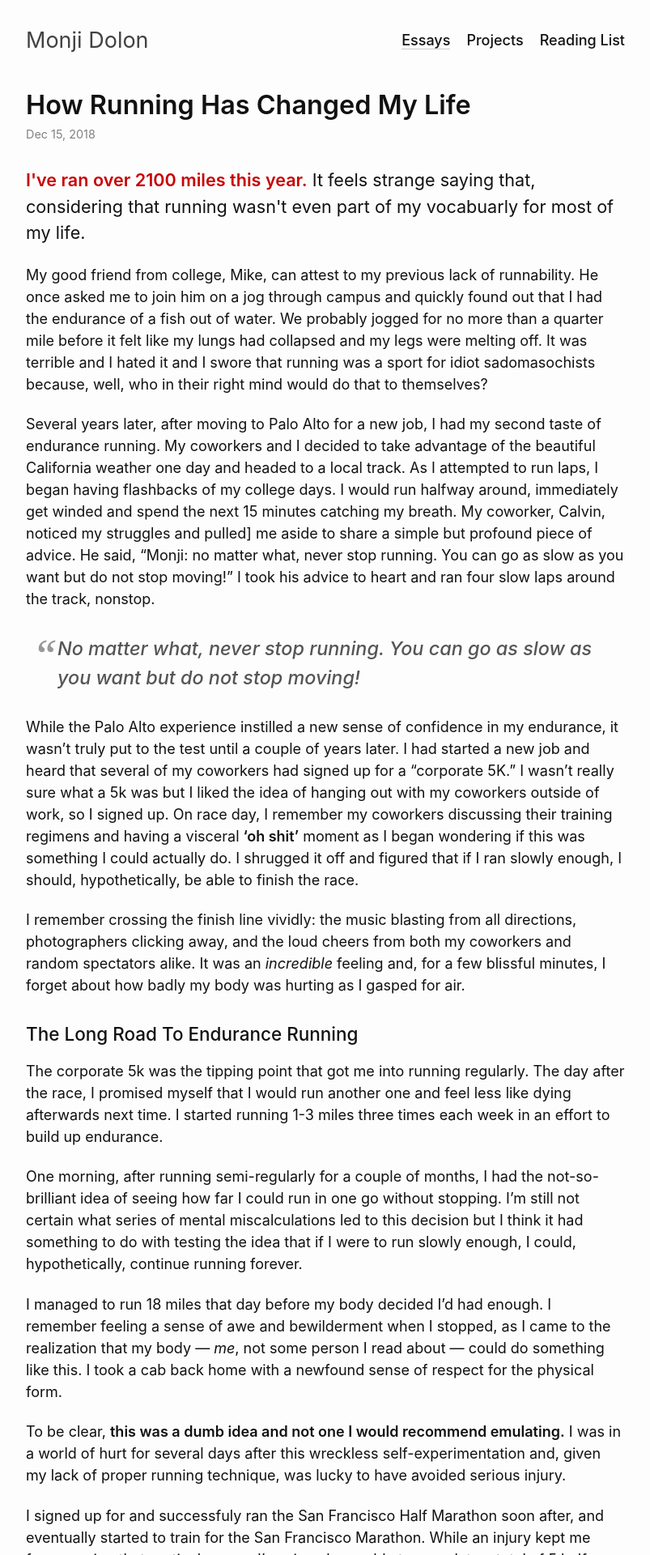
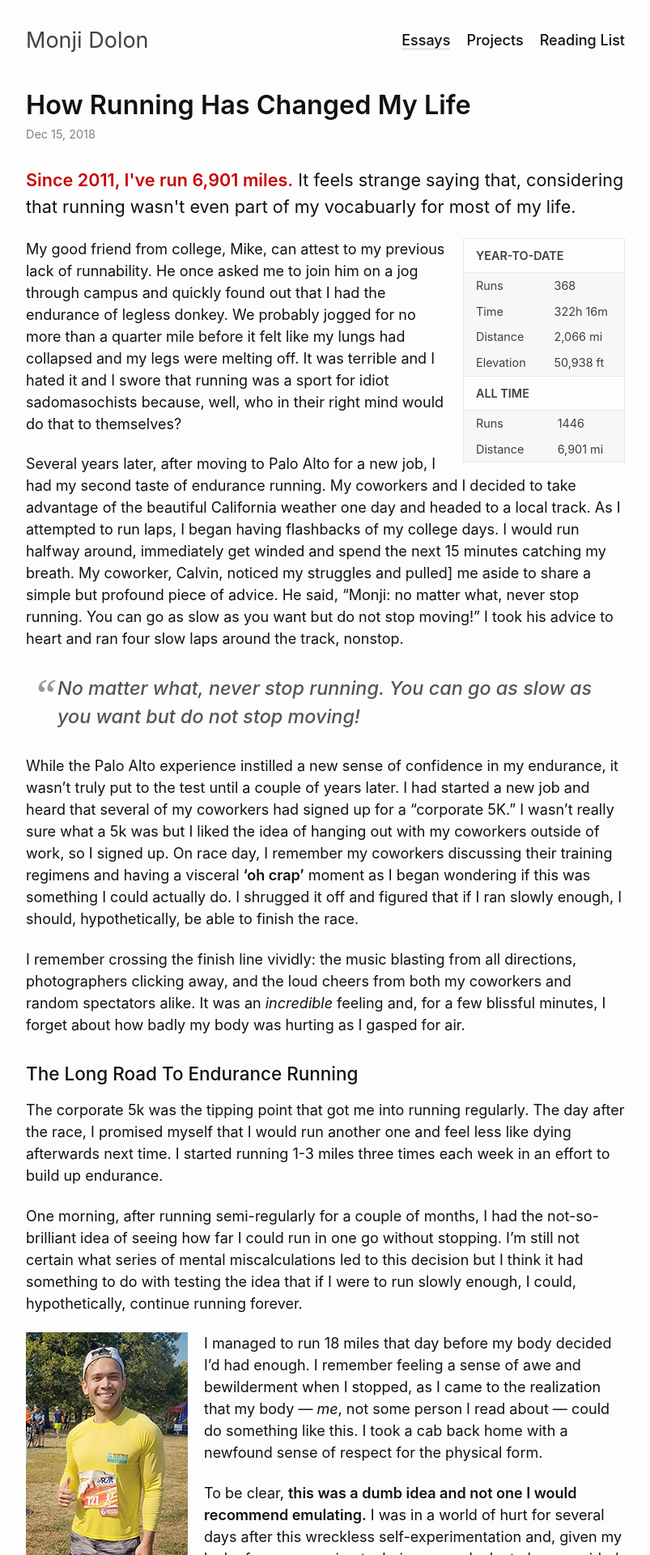
Before and after one commit to mdolon/mdolon-dot-com, a Jekyll site: the page built from _posts/2018-12-15-how-running-changed-my-life.md, in a window 1280 px wide. Shown: the top 1920 px of the page at 81% size, without its empty margins (238-1041 px from the left). Built offline with Jekyll 4.4.1, drawn with Linux system fonts in a browser that asks for light colours; some of the changed text lies outside the part shown.

Commit message:
Update post on running

```diff
--- a/_includes/image.html
+++ b/_includes/image.html
@@ -1,4 +1,4 @@
-<div class="image-wrapper" >
+<div class="image-wrapper {{ include.class }}" >
   {% if include.url %}
   <a href="{{ include.url }}" title="{{ include.title }}" target="_blank">
   {% endif %}
--- a/_posts/2018-12-15-how-running-changed-my-life.md
+++ b/_posts/2018-12-15-how-running-changed-my-life.md
@@ -4,11 +4,45 @@ title:      "How Running Has Changed My Life"
 date:       2018-12-15 18:15:00 -0500
 categories: essays
 ---
-<p class="lead"><strong class="red">I've ran over 2100 miles this year.</strong> It feels strange saying that,
+
+<p class="lead"><strong class="red">Since 2011, I've run 6,901 miles.</strong> It feels strange saying that,
 considering that running wasn't even part of my vocabuarly for most of my life.</p>
 
+<table class="run-stats-table">
+  <tbody>
+    <tr>
+      <td><strong>Year-To-Date</strong></td>
+    </tr>
+    <tr>
+      <td class="p-0">
+        <table>
+          <tbody>
+            <tr><td>Runs</td><td>368</td></tr>
+            <tr><td>Time</td><td>322h 16m</td></tr>
+            <tr><td>Distance</td><td>2,066 mi</td></tr>
+            <tr><td>Elevation</td><td>50,938 ft</td></tr>
+          </tbody>
+        </table>
+      </td>
+    </tr>
+    <tr>
+      <td><strong>All Time</strong></td>
+    </tr>
+    <tr>
+      <td class="p-0">
+        <table>
+          <tbody>
+            <tr><td>Runs</td><td>1446</td></tr>
+            <tr><td>Distance</td><td>6,901 mi</td></tr>
+          </tbody>
+        </table>
+      </td>
+    </tr>
+  </tbody>
+</table>
+
 My good friend from college, Mike, can attest to my previous lack of runnability. He once asked
-me to join him on a jog through campus and quickly found out that I had the endurance of a fish out of water.
+me to join him on a jog through campus and quickly found out that I had the endurance of legless donkey.
 We probably jogged for no more than a quarter mile before it felt like my lungs had collapsed
 and my legs were melting off. It was terrible and I hated it and I swore that running was a sport for
 idiot sadomasochists because, well, who in their right mind would do that to themselves?
@@ -28,7 +62,7 @@ laps around the track, nonstop.
 While the Palo Alto experience instilled a new sense of confidence in my endurance, it wasn't truly put to the test
 until a couple of years later. I had started a new job and heard that several of my coworkers had signed up for
 a "corporate 5K." I wasn't really sure what a 5k was but I liked the idea of hanging out with my coworkers outside of work,
-so I signed up. On race day, I remember my coworkers discussing their training regimens and having a visceral **'oh shit'**
+so I signed up. On race day, I remember my coworkers discussing their training regimens and having a visceral **'oh crap'**
 moment as I began wondering if this was something I could actually do. I shrugged it off and figured that if I ran
 slowly enough, I should, hypothetically, be able to finish the race.
 
@@ -47,6 +81,12 @@ far I could run in one go without stopping. I'm still not certain what series of
 decision but I think it had something to do with testing the idea that if I were to run slowly enough, I could,
 hypothetically, continue running forever.
 
+{% include image.html
+  img="assets/img/run-2.jpg"
+  class="align-left"
+  caption="Post 20-miler"
+  title="After the Chicago Ready to Race 20-miler" %}
+
 I managed to run 18 miles that day before my body decided I'd had enough. I remember feeling a sense of awe and
 bewilderment when I stopped, as I came to the realization that my body &mdash; _me_, not some person I read about
 &mdash; could do something like this. I took a cab back home with a newfound sense of respect for the physical form.
@@ -59,6 +99,12 @@ I signed up for and successfuly ran the San Francisco Half Marathon soon after,
 for the San Francisco Marathon. While an injury kept me from running that particular race, I've since been able to
 complete a total of 5 half marathons, one 20-miler, 3 full marathons (Chicago, Big Sur, and Marine Corps in DC),
 and several 10K races. Suffice to say, _I am an avid runner_.
+
+{% include image.html
+  img="assets/img/run-3.png"
+  class="centered"
+  caption="Distance (mi) over years"
+  title="Distance (mi) over years" %}
 
 #### How Running Has Affected Me <u>Physically</u>
 
@@ -100,6 +146,7 @@ question on whether or not I actually _enjoy_ running. I love the affect running
 and mental benefits have exponentially increased my quality of life. And there are certainly moments where
 I feel excitement before going for a run or pleasure during/after it.
 
+<iframe height='160' width='300' frameborder='0' allowtransparency='true' scrolling='no' class='strava-widget' src='https://www.strava.com/athletes/33973749/activity-summary/0e70f96713f531dfe46cff6df6819045dae45ab4'></iframe>
 But the actual physical act of running? I certainly don't hate it but enjoy feels like a stretch. It's mostly just painful
-90% of the time, especially when I'm exerting myself. And even if it's a little dumb and sadomasochistic, one thing is for
+90% of the time, especially when I'm exerting myself. And even if it is a little dumb and sadomasochistic, one thing is for
 certain: I am going to keep running for as long as my body will allow.
--- a/_sass/minima/_layout.scss
+++ b/_sass/minima/_layout.scss
@@ -3,6 +3,18 @@
  */
 .red {
   color: rgb(200, 0, 0);
+}
+
+.centered {
+  text-align: center;
+}
+
+.align-left {
+  float: left;
+}
+
+.p-0 {
+  padding: 0;
 }
 
 
@@ -298,6 +310,10 @@
 
     &.lead {
       @include relative-font-size(1.2);
+
+      @include media-query($on-palm) {
+        @include relative-font-size(1.1);
+      }
     }
   }
 }
@@ -327,14 +343,31 @@
   margin-bottom: $spacing-unit / 2;
 
   .image-caption {
+    @include relative-font-size(0.8);
     display: block;
     color: $grey-color;
-    margin-top: $spacing-unit / 4;
+    margin: 5px 0 10px;
     text-align: center;
   }
 
   &.centered {
     margin: 0 auto;
+  }
+
+  &.align-left {
+    margin-right: 20px;
+    margin-bottom: 0;
+  }
+
+  img {
+    display: block;
+    margin: 0 auto;
+  }
+
+  @include media-query($on-palm) {
+    display: block;
+    float: none !important;
+    margin: 20px auto !important;
   }
 }
 
@@ -466,3 +499,54 @@ dl.timeline {
     color: #999;
   }
 }
+
+
+.error-page {
+  margin: 10px auto;
+  max-width: 600px;
+
+  h1 {
+    margin: 30px 0;
+    font-size: 4em;
+    line-height: 1;
+    letter-spacing: -1px;
+  }
+}
+
+.strava-widget {
+  float: right;
+
+  @include media-query($on-palm) {
+    float: none;
+    margin: 0 0 10px;
+  }
+}
+
+.run-stats-table {
+  @include relative-font-size(0.8);
+  width: 200px;
+  margin: 0 0 0 20px;
+  float: right;
+
+  strong {
+    text-transform: uppercase;
+  }
+
+  table {
+    margin: 0;
+    border: none;
+
+    tr, td {
+      border: none;
+      padding-top: 5px;
+      padding-bottom: 5px;
+    }
+  }
+
+
+  @include media-query($on-palm) {
+    width: 100%;
+    float: none;
+    margin: 20px 0;
+  }
+}
```
Also changed, not shown: 404.html (deleted, +0 -24 lines), 404.md (added, +12 -0 lines), _includes/post-list.html (added, +19 -0 lines), _layouts/home.html (+1 -19 lines), assets/img/run-2.jpg, assets/img/run-3.jpg (deleted), assets/img/run-3.png (added), assets/img/run-4.jpg.
